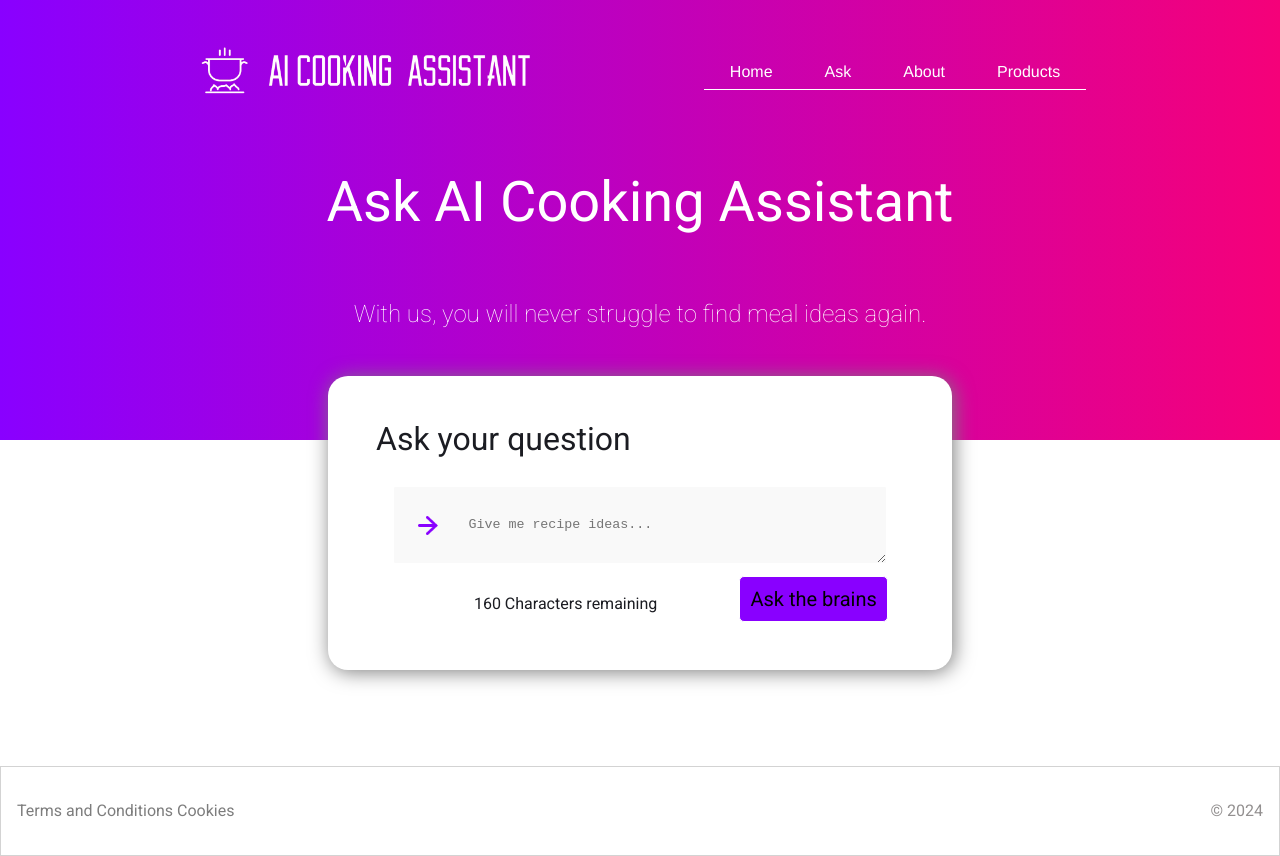
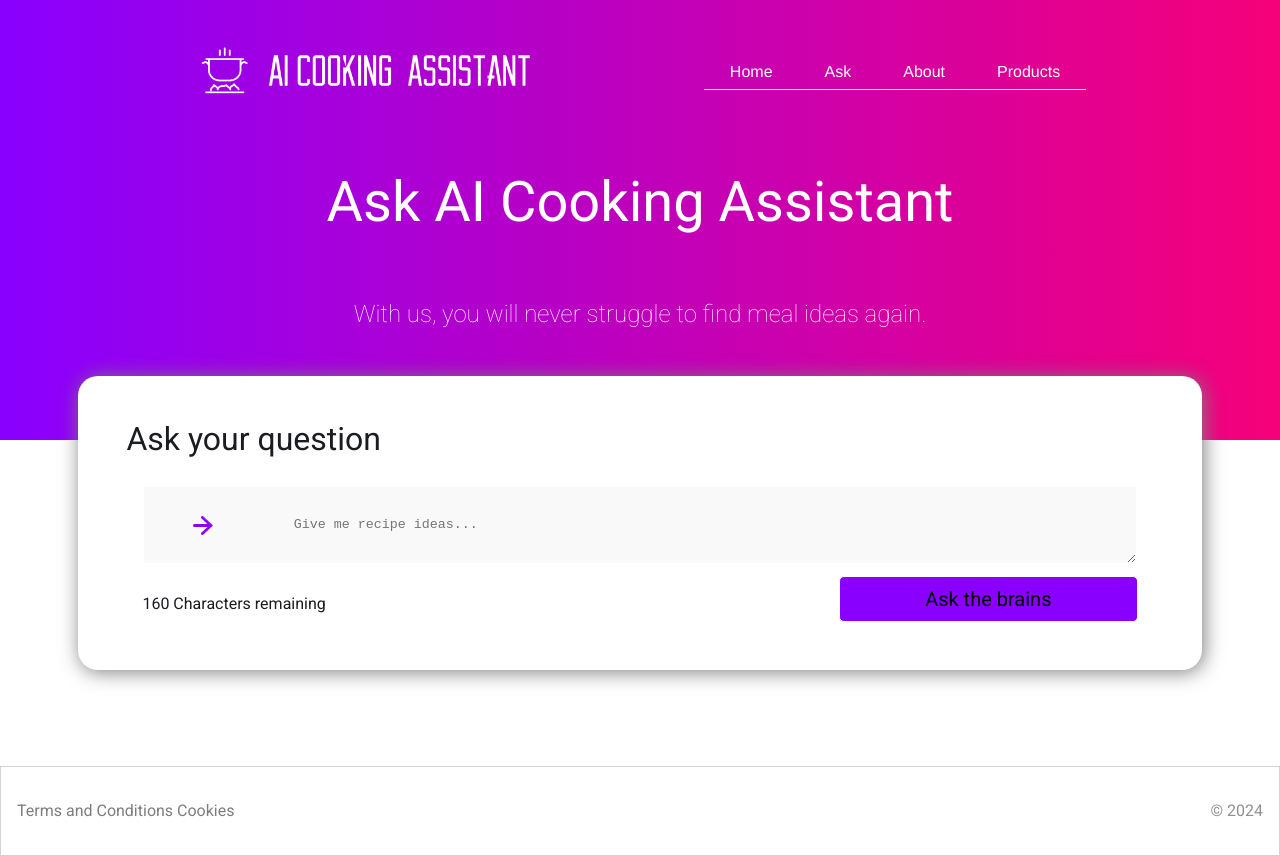
Before and after one commit to technative-academy/Team-Wolf, a React (Vite) app: page /ask in a window 1280 px wide. Built offline with nearby package versions, Linux system fonts and the light colour scheme.

Commit message:
Adjust styling

```diff
--- a/src/components/Ask/Ask.module.css
+++ b/src/components/Ask/Ask.module.css
@@ -45,7 +45,7 @@ html {
     margin-right: auto;
     position: relative;
     bottom: 5rem;
-    width: 50%;
+    width: 90%;
   }
 
   .padding {
@@ -74,11 +74,11 @@ html {
 
   .buttonWhiteContainer {
     width: 30%;
+    margin-right: 1rem;
   }
 
   .charNum {
     margin-right: auto;
-    margin-left: auto;
   }
 
   .h2 {
```
